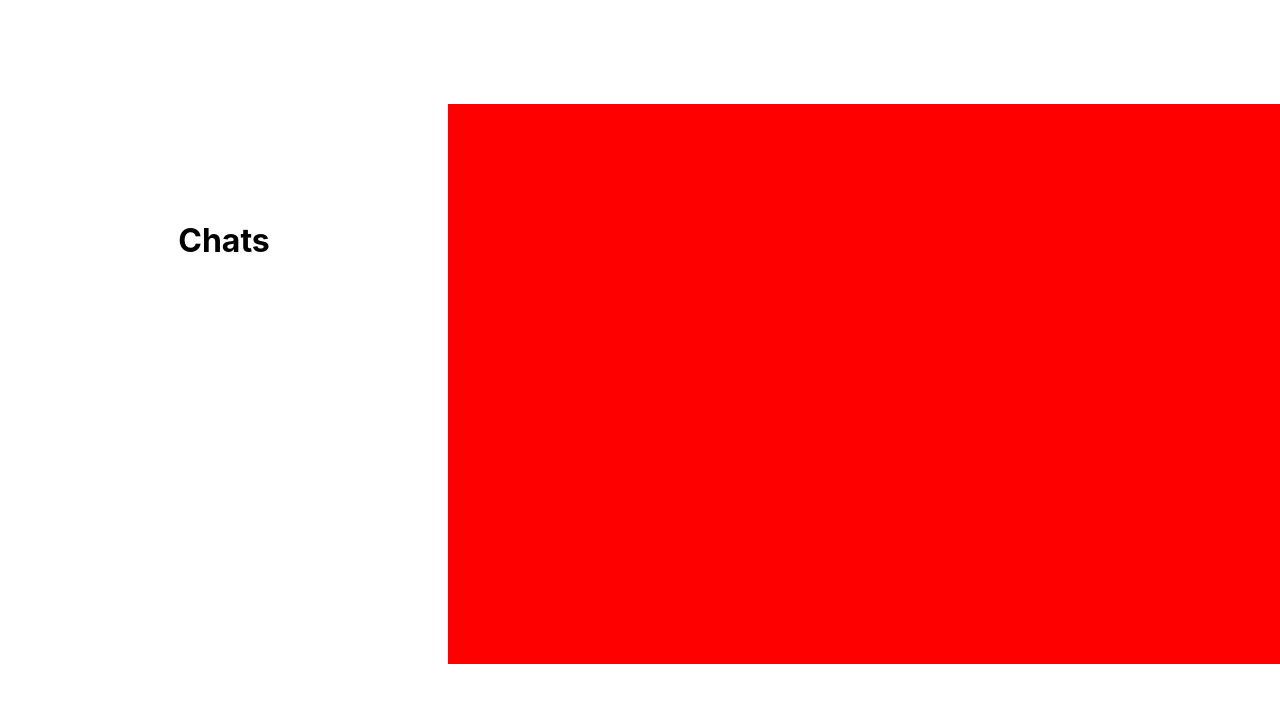
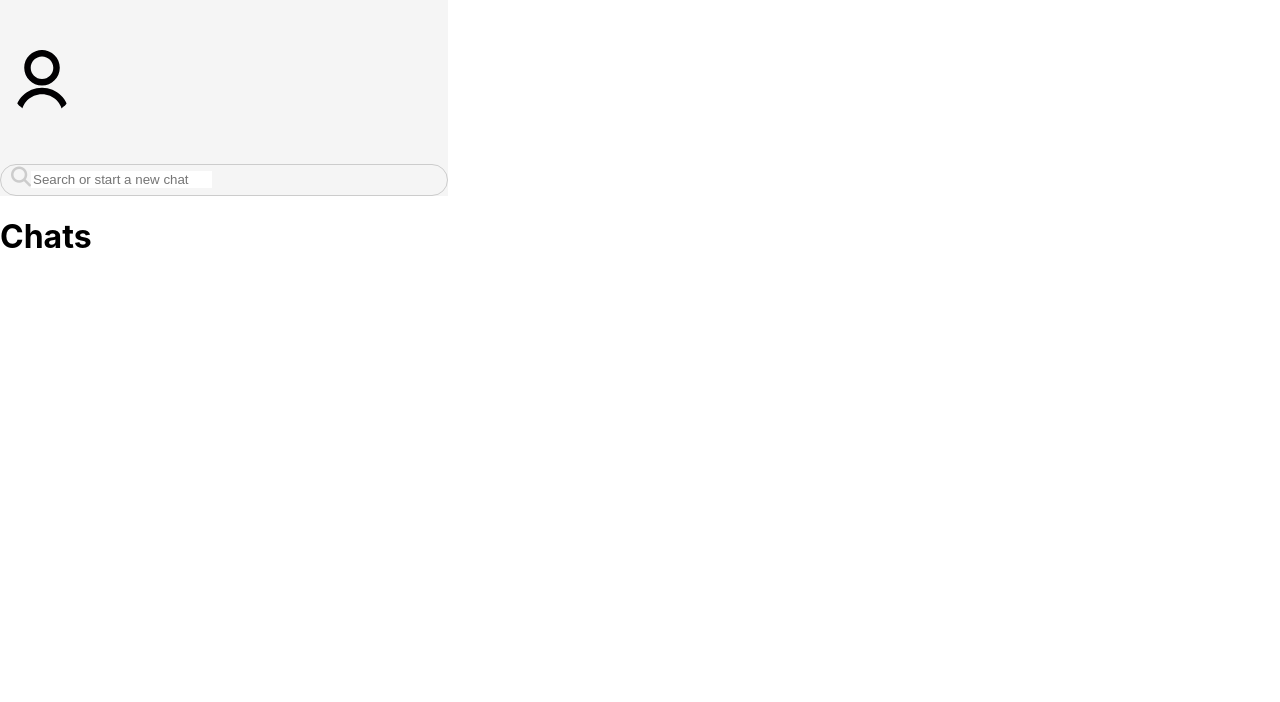
Before and after one commit to mygreenheart/react-chat, a React (Create React App) app: page / in a window 1280 px wide. Shown: the top 702 px of the page. Built offline with nearby package versions, Linux system fonts and the light colour scheme.

Commit message:
24/10/2020(user)

```diff
--- a/public/index.html
+++ b/public/index.html
@@ -10,6 +10,7 @@
       content="Web site created using create-react-app"
     />
     <link rel="apple-touch-icon" href="%PUBLIC_URL%/logo192.png" />
+    <script src="https://kit.fontawesome.com/4b94d09678.js" crossorigin="anonymous"></script>
     <!--
       manifest.json provides metadata used when your web app is installed on a
       user's mobile device or desktop. See https://developers.google.com/web/fundamentals/web-app-manifest/
--- a/src/App.css
+++ b/src/App.css
@@ -1,6 +1,5 @@
 .App {
   text-align: center;
-
   display: flex;
   flex-direction: row;
   height: 100vh;
--- a/src/App.js
+++ b/src/App.js
@@ -1,14 +1,19 @@
-import './App.css';
+import React, { Component } from 'react'
 import LeftSide from './components/left_side/LeftSide'
 import RightSide from './components/right_side/RightSide'
 
-function App() {
-  return (
-    <div className="App">
-      <LeftSide />
-      <RightSide />
-    </div>
-  );
+export default class App extends Component {
+  constructor(props) {
+    super(props);
+
+  }
+
+  render() {
+    return (
+      <div className="App">
+        <LeftSide />
+        <RightSide />
+      </div>
+    )
+  }
 }
-
-export default App;
--- a/src/components/left_side/user/User.css
+++ b/src/components/left_side/user/User.css
@@ -1,3 +1,48 @@
-.User{
-    height: 25%;
+.User {
+  height: 25%;
+  display: flex;
+  flex-direction: column;
+  background-color: #f5f5f5;
 }
+.user-info {
+  display: flex;
+  flex-direction: row;
+  justify-content: space-between;
+  margin: 50px 10px;
+}
+.user-img {
+  width: 8vh;
+  border-radius: 30px;
+}
+.user-info div {
+  display: flex;
+  flex-direction: row;
+}
+
+.search {
+  border: 1px solid #ccc;
+  display: inline-block;
+  border-radius: 3vh;
+  height: 30px;
+  font-size: 20px;
+  font-family: ;
+}
+[type="search"] {
+  border: none;
+  outline: none;
+}
+.fas.fa-search {
+  margin-left: 10px;
+  color: #ccc;
+}
+
+input[type="text"]::-ms-clear {
+  display: none;
+  width: 0;
+  height: 0;
+}
+input[type="text"]::-ms-reveal {
+  display: none;
+  width: 0;
+  height: 0;
+}
--- a/src/components/left_side/user/User.js
+++ b/src/components/left_side/user/User.js
@@ -1,10 +1,20 @@
 import React from 'react'
 import "./User.css"
+import userProfileImg from "./user-profile.svg"
+export default function User() {
 
-export default function User() {
     return (
         <div className="User">
-
+            {/* <input type="text" value={userName} onChange={e => setName(e)} /> */}
+            <div className="user-info">
+                <div>
+                    <img src={userProfileImg} className="user-img" />
+                </div>
+            </div>
+            <div className="search">
+                <i class="fas fa-search"></i>
+                <input type="search" placeholder="Search or start a new chat"/>
+            </div>
         </div>
     )
 }
--- a/src/components/right_side/message_field/MessageField.css
+++ b/src/components/right_side/message_field/MessageField.css
@@ -1,5 +1,4 @@
 .MessageField{
     display: flex;
     height: 70%;
-    background-color: red;
 }
```
Also changed, not shown: src/components/left-side/LeftSide.js (deleted, +0 -11 lines), src/components/left_side/user/user-profile.svg (added), src/img/user-profile.svg (added).
